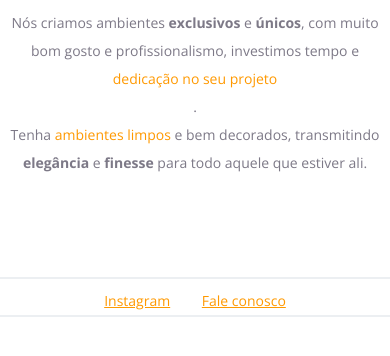
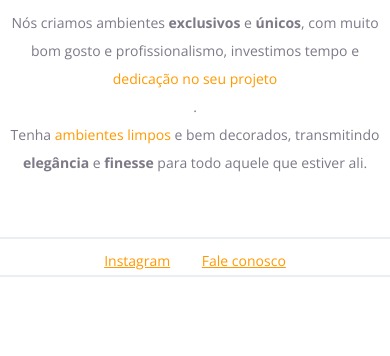
Before and after one commit to bruhjpeg/projeto-01, a plain HTML site: page index.html in a window 390 px wide. Shown: the part 396-752 px from the top of the page. Drawn offline with nearby package versions, Linux system fonts and the light colour scheme.

Commit message:
Update media-query.css

```diff
--- a/estilos/media-query.css
+++ b/estilos/media-query.css
@@ -9,12 +9,12 @@
   }
   #hero {
     width: 100%;
-    margin: auto;
+    margin:0px auto 60px;
+
   }
 
   footer {
-    width: 100%;
-    margin: 100px auto 0;
+    margin: auto;
   }
 
   #flower {
```
